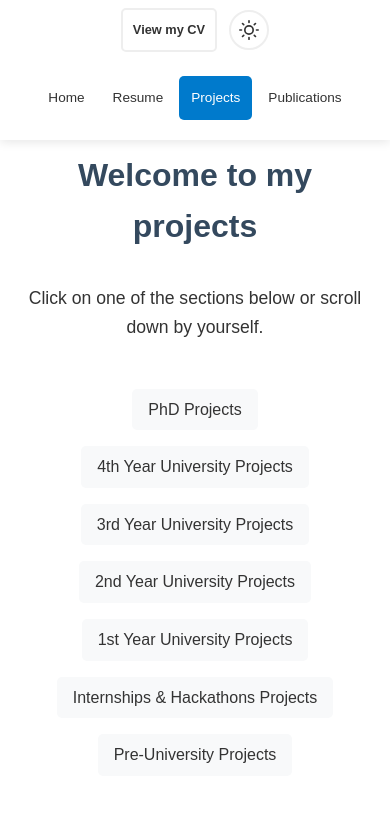
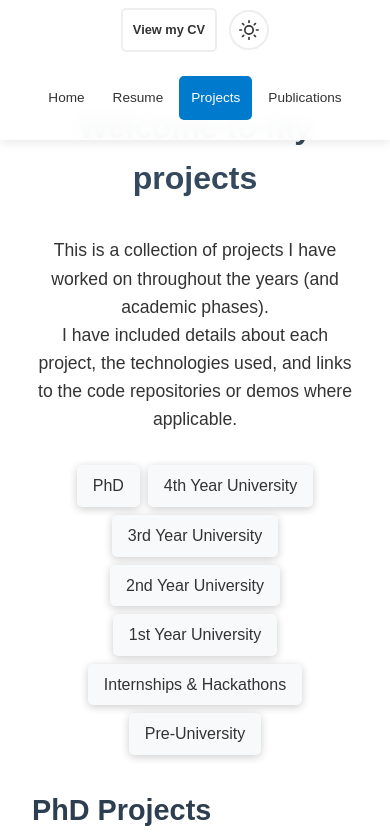
Before and after one commit to neagualexa/neagualexa.github.io, a React (Create React App) app: page /projects in a window 390 px wide. Shown: the top 833 px of the page. Built offline with nearby package versions, Linux system fonts and the light colour scheme.

Commit message:
feat: sticky nav for projects

```diff
--- a/src/components/ProjectsNavigation.js
+++ b/src/components/ProjectsNavigation.js
@@ -1,24 +1,7 @@
-import React from "react";
+import React, { useState } from "react";
 import PropTypes from "prop-types";
 
-const ProjectsNavigation = ({ navigation, onNavClick, activeSection }) => {
-  return (
-    <div className="projects-nav">
-      {navigation.map((navItem) => (
-        <a
-          key={navItem.id}
-          href={`#${navItem.id}`}
-          onClick={onNavClick}
-          className={activeSection === navItem.id ? "active" : ""}
-        >
-          {navItem.label}
-        </a>
-      ))}
-    </div>
-  );
-};
-
-ProjectsNavigation.propTypes = {
+const navShape = {
   navigation: PropTypes.arrayOf(
     PropTypes.shape({
       id: PropTypes.string.isRequired,
@@ -29,4 +12,62 @@ ProjectsNavigation.propTypes = {
   activeSection: PropTypes.string,
 };
 
-export default ProjectsNavigation;
+const NavLinks = ({ navigation, onNavClick, activeSection, onClickExtra }) =>
+  navigation.map((navItem) => (
+    <a
+      key={navItem.id}
+      href={`#${navItem.id}`}
+      onClick={(e) => { onNavClick(e); onClickExtra?.(); }}
+      className={activeSection === navItem.id ? "active" : ""}
+    >
+      {navItem.label}
+    </a>
+  ));
+
+// Static variant: always visible under the title, no toggle behaviour
+const StaticNav = ({ navigation, onNavClick, activeSection }) => (
+  <div className="projects-nav projects-nav--static">
+    <NavLinks navigation={navigation} onNavClick={onNavClick} activeSection={activeSection} />
+  </div>
+);
+StaticNav.propTypes = navShape;
+
+// Sticky variant: fixed at bottom-left, appears when static nav scrolls out of view
+const StickyNav = ({ navigation, onNavClick, activeSection, visible }) => {
+  const [isExpanded, setIsExpanded] = useState(false);
+
+  const showAll = isExpanded || !activeSection;
+  const activeItem = showAll ? null : navigation.find((item) => item.id === activeSection);
+
+  return (
+    <div
+      className={`projects-nav projects-nav--sticky${visible ? " visible" : ""}${showAll ? "" : " collapsed"}`}
+    >
+      <button
+        className="projects-nav-toggle"
+        onClick={() => setIsExpanded(!isExpanded)}
+        aria-label={isExpanded ? "Squish navigation" : "Expand navigation"}
+      >
+        {isExpanded ? "▼" : "▲"}
+      </button>
+
+      {showAll ? (
+        <NavLinks
+          navigation={navigation}
+          onNavClick={onNavClick}
+          activeSection={activeSection}
+          onClickExtra={() => setIsExpanded(false)}
+        />
+      ) : (
+        activeItem && (
+          <a href={`#${activeItem.id}`} onClick={onNavClick} className="active">
+            {activeItem.label}
+          </a>
+        )
+      )}
+    </div>
+  );
+};
+StickyNav.propTypes = { ...navShape, visible: PropTypes.bool };
+
+export { StaticNav, StickyNav };
--- a/src/components/index.js
+++ b/src/components/index.js
@@ -13,7 +13,7 @@ export { default as IntroSection } from "./IntroSection";
 export { default as ContactSection } from "./ContactSection";
 
 // Projects Components
-export { default as ProjectsNavigation } from "./ProjectsNavigation";
+export { StaticNav, StickyNav } from "./ProjectsNavigation";
 export { default as ProjectSection } from "./ProjectSection";
 
 // Publications Components
--- a/src/data/projectsData.json
+++ b/src/data/projectsData.json
@@ -2,31 +2,31 @@
   "navigation": [
     {
       "id": "phd-projects",
-      "label": "PhD Projects"
+      "label": "PhD"
     },
     {
       "id": "fourth-year",
-      "label": "4th Year University Projects"
+      "label": "4th Year University"
     },
     {
       "id": "third-year",
-      "label": "3rd Year University Projects"
+      "label": "3rd Year University"
     },
     {
       "id": "second-year",
-      "label": "2nd Year University Projects"
+      "label": "2nd Year University"
     },
     {
       "id": "first-year",
-      "label": "1st Year University Projects"
+      "label": "1st Year University"
     },
     {
       "id": "internships",
-      "label": "Internships & Hackathons Projects"
+      "label": "Internships & Hackathons"
     },
     {
       "id": "pre-university",
-      "label": "Pre-University Projects"
+      "label": "Pre-University"
     }
   ],
   "sections": [
--- a/src/pages/ProjectsPage.js
+++ b/src/pages/ProjectsPage.js
@@ -1,67 +1,60 @@
-import React, { useEffect, useState } from "react";
-import { ProjectsNavigation, ProjectSection } from "../components";
+import React, { useEffect, useState, useRef } from "react";
+import { StaticNav, StickyNav, ProjectSection } from "../components";
 import projectsData from "../data/projectsData.json";
+
+const SCROLL_OFFSET = 120;
 
 const ProjectsPage = () => {
   const [activeSection, setActiveSection] = useState("");
+  const [showStickyNav, setShowStickyNav] = useState(false);
+  const staticNavRef = useRef(null);
 
   useEffect(() => {
-    // Handle initial scroll to hash section if present in URL
     const scrollToHashSection = () => {
       const hash = window.location.hash;
       if (hash) {
-        // Small delay to ensure DOM is ready
         setTimeout(() => {
           const target = document.querySelector(hash);
           if (target) {
-            // Calculate offset to position element with some padding from top
-            const offset = target.offsetTop - 120; // 120px padding from top
-            window.scrollTo({
-              top: offset,
-              behavior: "smooth",
-            });
+            window.scrollTo({ top: target.offsetTop - SCROLL_OFFSET, behavior: "smooth" });
           }
         }, 100);
       }
     };
 
-    // Active navigation highlighting for project sections
     const handleScroll = () => {
       const sections = document.querySelectorAll(".year-section");
       let current = "";
-
       sections.forEach((section) => {
-        const sectionTop = section.offsetTop;
-        if (window.scrollY >= sectionTop - 200) {
+        if (window.scrollY >= section.offsetTop - 200) {
           current = section.getAttribute("id");
         }
       });
-
       setActiveSection(current);
     };
 
     window.addEventListener("scroll", handleScroll);
-
-    // Initial scroll position check
     handleScroll();
-
-    // Handle initial hash navigation
     scrollToHashSection();
 
-    return () => {
-      window.removeEventListener("scroll", handleScroll);
-    };
+    return () => window.removeEventListener("scroll", handleScroll);
+  }, []);
+
+  useEffect(() => {
+    const observer = new IntersectionObserver(
+      ([entry]) => setShowStickyNav(!entry.isIntersecting),
+      { threshold: 0 }
+    );
+    const el = staticNavRef.current;
+    if (el) observer.observe(el);
+    return () => observer.disconnect();
   }, []);
 
   const handleNavClick = (e) => {
     e.preventDefault();
     const target = document.querySelector(e.target.getAttribute("href"));
     if (target) {
-      const offset = target.offsetTop - 120; // 120px padding from top
-      window.scrollTo({
-        top: offset,
-        behavior: "smooth",
-      });
+      window.scrollTo({ top: target.offsetTop - SCROLL_OFFSET, behavior: "smooth" });
     }
   };
 
@@ -71,17 +64,29 @@ const ProjectsPage = () => {
       <p
         style={{
           textAlign: "center",
-          marginBottom: "3rem",
+          marginBottom: "2rem",
           fontSize: "1.1rem",
         }}
       >
-        Click on one of the sections below or scroll down by yourself.
+        This is a collection of projects I have worked on throughout the years
+        (and academic phases). <br />I have included details about each project,
+        the technologies used, and links to the code repositories or demos where
+        applicable.
       </p>
 
-      <ProjectsNavigation
+      <div ref={staticNavRef}>
+        <StaticNav
+          navigation={projectsData.navigation}
+          onNavClick={handleNavClick}
+          activeSection={activeSection}
+        />
+      </div>
+
+      <StickyNav
         navigation={projectsData.navigation}
         onNavClick={handleNavClick}
         activeSection={activeSection}
+        visible={showStickyNav}
       />
 
       {projectsData.sections.map((section) => (
--- a/src/styles.css
+++ b/src/styles.css
@@ -435,12 +435,17 @@ p {
 }
 
 /* Projects Section */
+#projects {
+  max-width: 100vw;
+  padding: 2rem 4rem;
+}
+
+/* Shared button styles for both nav variants */
 .projects-nav {
   display: flex;
+  flex-wrap: wrap;
   justify-content: center;
-  gap: 1rem;
-  margin-bottom: 3rem;
-  flex-wrap: wrap;
+  gap: 0.5rem;
 }
 
 .projects-nav a {
@@ -450,14 +455,78 @@ p {
   text-decoration: none;
   border-radius: var(--button-border-radius);
   transition: all var(--theme-transition);
+  text-align: center;
+  white-space: nowrap;
+  box-shadow: 0 2px 8px var(--shadow-medium);
 }
 
 .projects-nav a:hover,
 .projects-nav a.active {
   background: var(--accent-primary);
   color: var(--text-inverse);
-  transform: translateY(-2px);
   box-shadow: 0 4px 10px var(--shadow-medium);
+}
+
+/* Static nav: normal flow under the title */
+.projects-nav--static {
+  margin-bottom: 2rem;
+}
+
+/* Sticky nav: fixed at bottom-left, hidden by default, appears on scroll */
+.projects-nav--sticky {
+  position: fixed;
+  bottom: 2rem;
+  left: 2rem;
+  right: auto;
+  top: auto;
+  z-index: 1100;
+  padding: 0.6rem;
+  width: fit-content;
+  max-width: calc(100vw - 4rem);
+  justify-content: flex-start;
+  opacity: 0;
+  pointer-events: none;
+  /* no transition when hiding — instant disappear to avoid ghost */
+}
+
+.projects-nav--sticky.visible {
+  opacity: 1;
+  pointer-events: auto;
+  transition: opacity 0.2s ease;
+}
+
+.projects-nav-toggle {
+  display: flex;
+  align-items: center;
+  justify-content: center;
+  background: var(--bg-secondary);
+  border: 1px solid var(--border-color);
+  border-radius: var(--button-border-radius);
+  color: var(--text-primary);
+  cursor: pointer;
+  padding: 0.5rem 0.75rem;
+  font-size: 0.75rem;
+  transition: all var(--theme-transition);
+  box-shadow: 0 2px 8px var(--shadow-medium);
+}
+
+.projects-nav-toggle:hover {
+  background: var(--accent-primary);
+  color: var(--text-inverse);
+}
+
+@media (max-width: 900px) {
+  #projects {
+    padding: 2rem;
+  }
+
+  .projects-nav--sticky {
+    padding: 0.6rem 1rem;
+  }
+
+  .projects-nav-toggle {
+    display: none;
+  }
 }
 
 .year-section {
```
